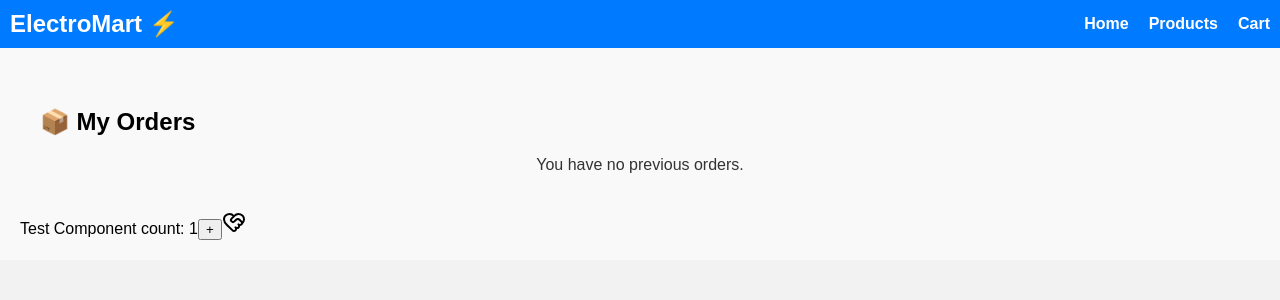
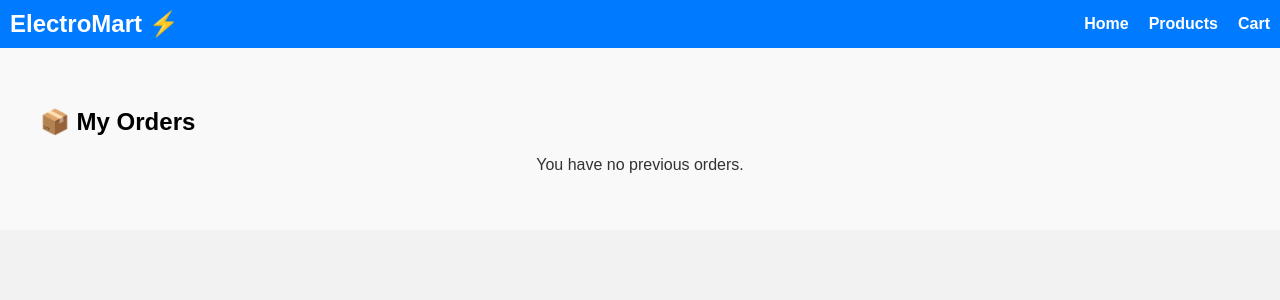
Before and after one commit to Team524342/Electro-E-commers, a React (Create React App) app in the folder frontend/: page /orders in a window 1280 px wide. Shown: the top 300 px of the page. Built offline with nearby package versions, Linux system fonts and the light colour scheme; the HTML template or start-up script is replaced by a standard one.

Commit message:
comment out Test component in App and update hero background color in Home.css

```diff
--- a/frontend/src/App.js
+++ b/frontend/src/App.js
@@ -36,7 +36,7 @@ function App() {
               <Route path="/orders" element={<Orders />} />
 
             </Routes>
-            <div><Test /></div>
+            {/* <div><Test /></div> */}
           </div>
         </div>
       </Router>
--- a/frontend/src/components/Home.css
+++ b/frontend/src/components/Home.css
@@ -19,7 +19,7 @@
     position: absolute;
     width: 100px;
     height: 100px;
-    background: radial-gradient(circle, rgba(255, 102, 0, 0.6), transparent);
+    background: radial-gradient(circle, rgba(255, 255, 255, 0.6), transparent);
     border-radius: 50%;
     pointer-events: none;
     top: var(--y, 50%);
```
